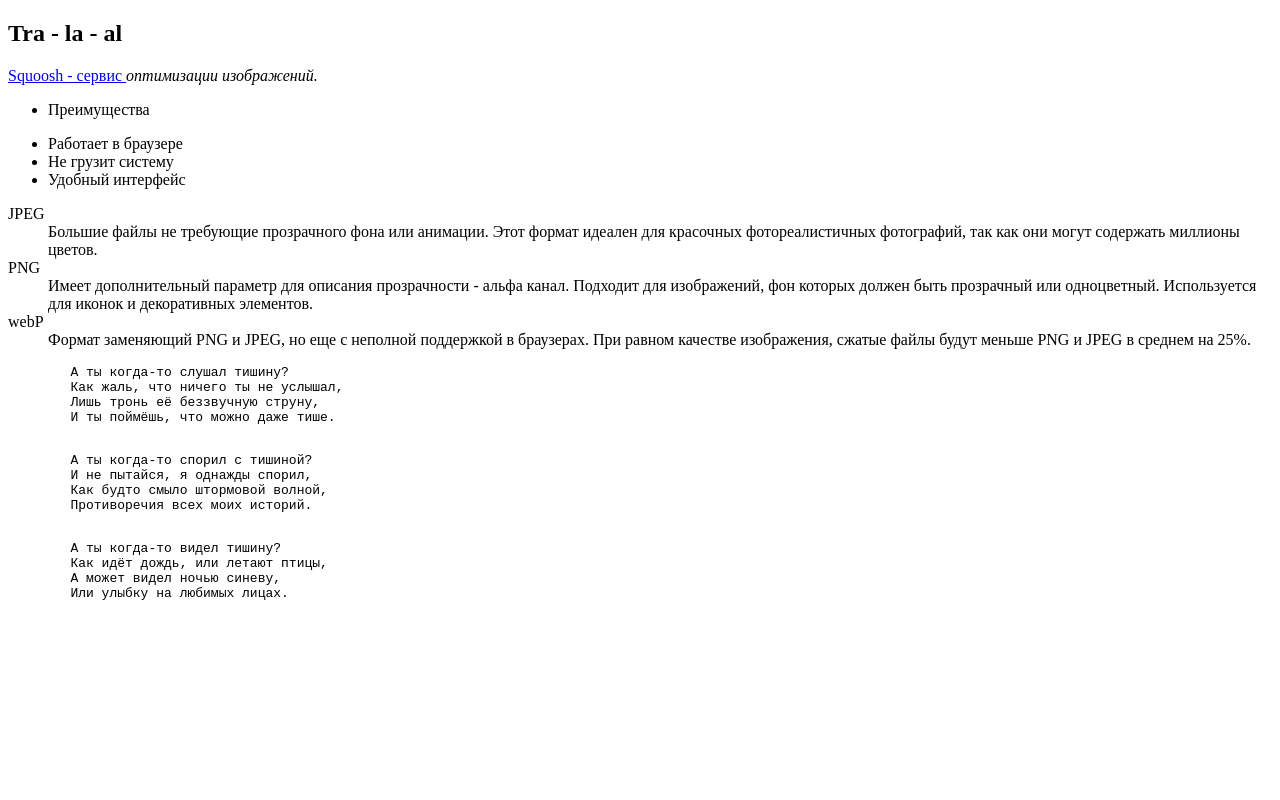
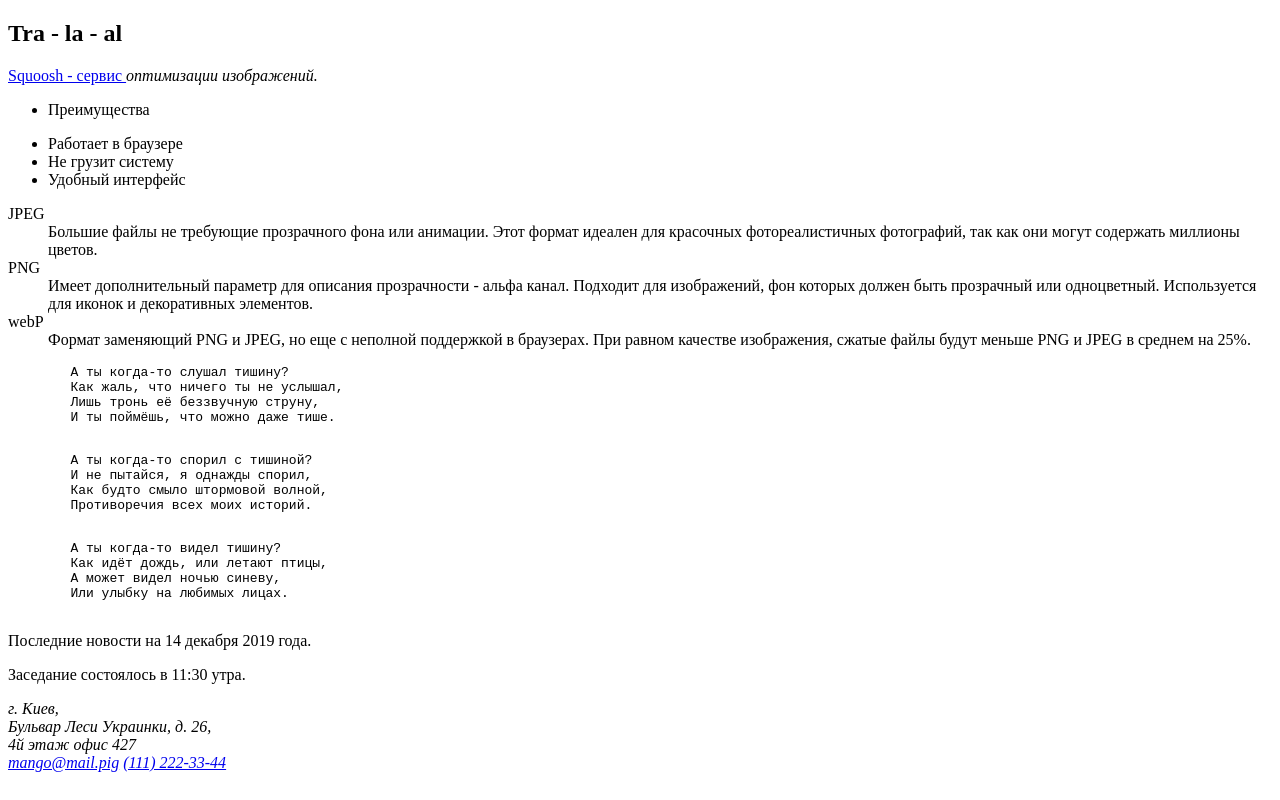
Before and after one commit to kosolapeg/goit-markup-hw-01, a plain HTML site: page index.html in a window 1280 px wide. Drawn offline with Linux system fonts and the light colour scheme.

Commit message:
kjllhjlhjlj

```diff
--- a/index.html
+++ b/index.html
@@ -25,23 +25,19 @@
             <dl>
                 <dt>JPEG</dt>
                 <dd>
-          Большие файлы не требующие прозрачного фона или анимации. Этот формат
-          идеален для красочных фотореалистичных фотографий, так как они могут
-          содержать миллионы цветов.
+                    Большие файлы не требующие прозрачного фона или анимации. Этот формат идеален для красочных фотореалистичных фотографий, так как они могут содержать миллионы
+                    цветов.
                 </dd>
 
                 <dt>PNG</dt>
                 <dd>
-          Имеет дополнительный параметр для описания прозрачности - альфа канал.
-          Подходит для изображений, фон которых должен быть прозрачный или
-          одноцветный. Используется для иконок и декоративных элементов.
+                    Имеет дополнительный параметр для описания прозрачности - альфа канал. Подходит для изображений, фон которых должен быть прозрачный или одноцветный.
+                    Используется для иконок и декоративных элементов.
                 </dd>
 
                 <dt>webP</dt>
                 <dd>
-          Формат заменяющий PNG и JPEG, но еще с неполной поддержкой в
-          браузерах. При равном качестве изображения, сжатые файлы будут меньше
-          PNG и JPEG в среднем на 25%.
+                    Формат заменяющий PNG и JPEG, но еще с неполной поддержкой в браузерах. При равном качестве изображения, сжатые файлы будут меньше PNG и JPEG в среднем на 25%.
                 </dd>
             </dl>
 
@@ -50,21 +46,45 @@
         Как жаль, что ничего ты не услышал,
         Лишь тронь её беззвучную струну,
         И ты поймёшь, что можно даже тише.
-      </pre>
+      </pre
+            >
 
             <pre>
         А ты когда-то спорил с тишиной?
         И не пытайся, я однажды спорил,
         Как будто смыло штормовой волной,
         Противоречия всех моих историй.
-      </pre>
+      </pre
+            >
 
             <pre>
         А ты когда-то видел тишину?
         Как идёт дождь, или летают птицы,
         А может видел ночью синеву,
         Или улыбку на любимых лицах.
-      </pre>
+      </pre
+            >
+
+            <p>
+                Последние новости на
+                <time datetime="2019-12-14">14 декабря 2019 года</time>.
+            </p>
+
+            <p>
+                Заседание состоялось в
+                <time datetime="2018-07-14T11:30">11:30 утра</time>.
+            </p>
+
+            <address>
+                г. Киев, <br />
+                Бульвар Леси Украинки, д. 26, <br />
+                4й этаж офис 427
+            </address>
+
+            <address>
+                <a href="mailto:mango@mail.pig">mango@mail.pig</a>
+                <a href="tel:+1112223344">(111) 222-33-44</a>
+            </address>
         </section>
     </body>
 </html>
```
Lines whose indentation alone changed are shown as unchanged.
